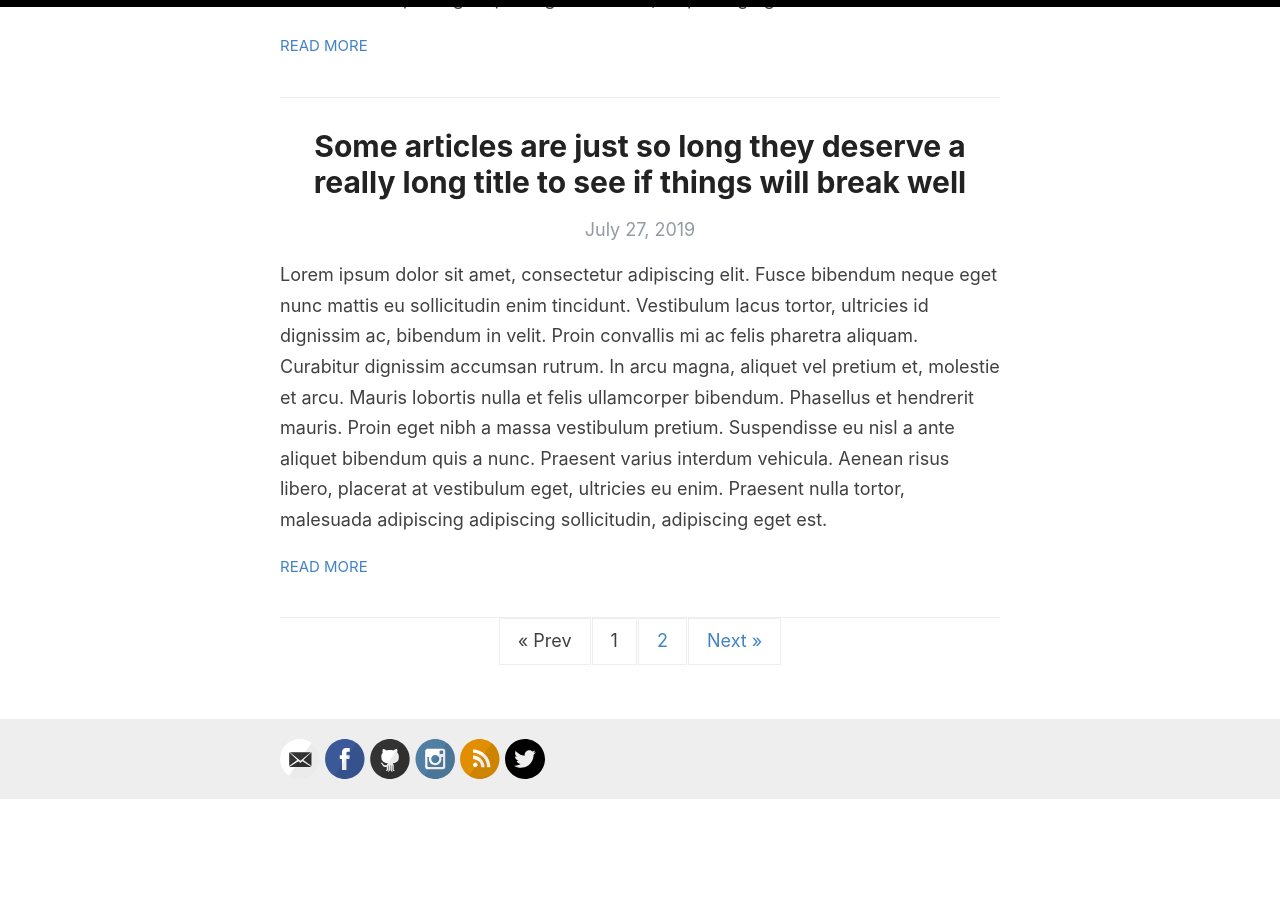
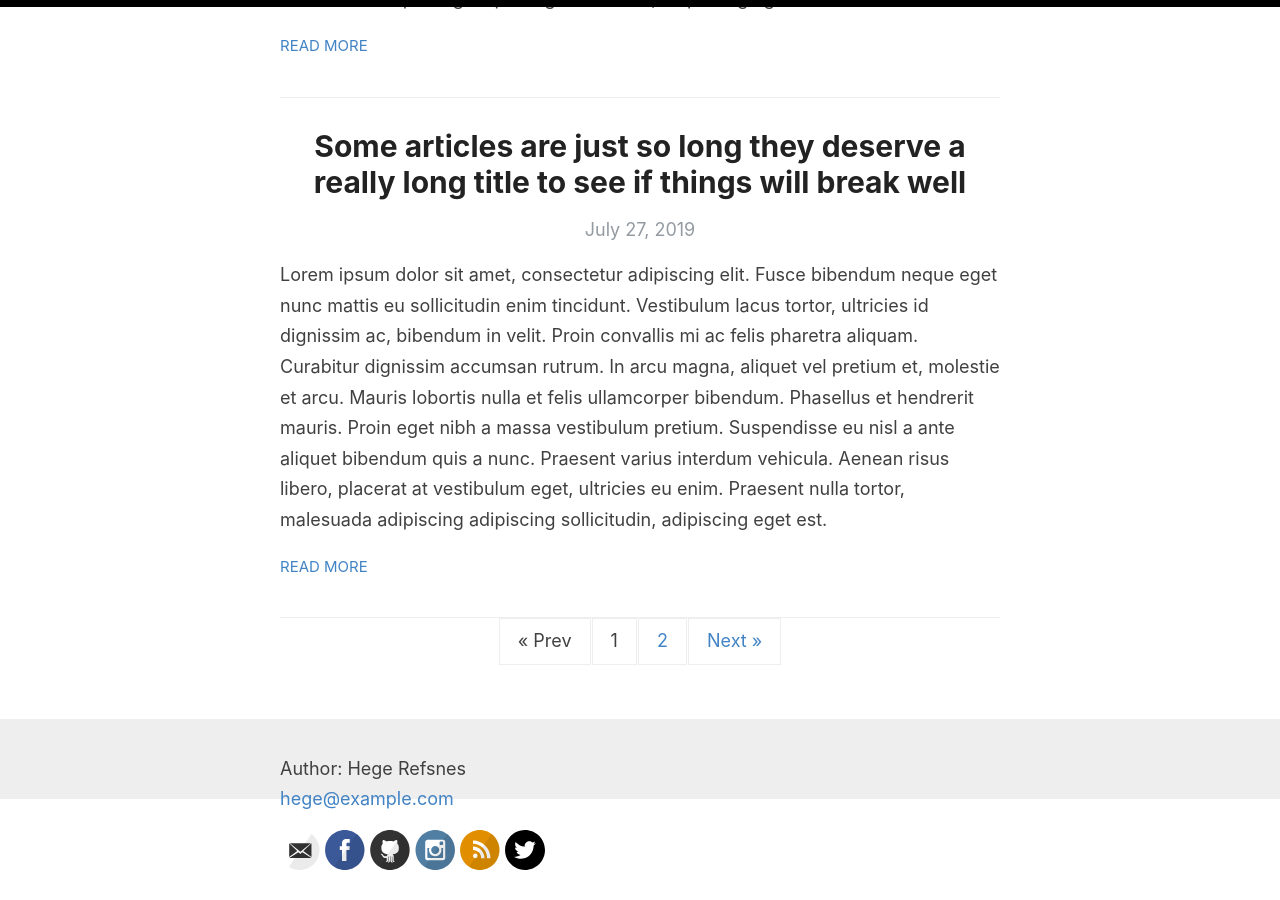
Before and after one commit to kabarmaz/kabarmaz, a Jekyll site: the page built from index.html, in a window 1280 px wide and 900 px high, scrolled down 1664 px. Built offline with Jekyll 4.4.1, drawn with Linux system fonts in a browser that asks for light colours; the list of posts is cut into pages by our own code; before the commit the page ends 2472 px from its top, so only the background shows below that.

Commit message:
Update default.html

```diff
--- a/_layouts/default.html
+++ b/_layouts/default.html
@@ -48,6 +48,8 @@
       <div class="wrapper-footer">
         <div class="container">
           <footer class="footer">
+            <p>Author: Hege Refsnes<br>
+            <a href="mailto:hege@example.com">hege@example.com</a></p>
             {% include svg-icons.html %}
           </footer>
         </div>
```
